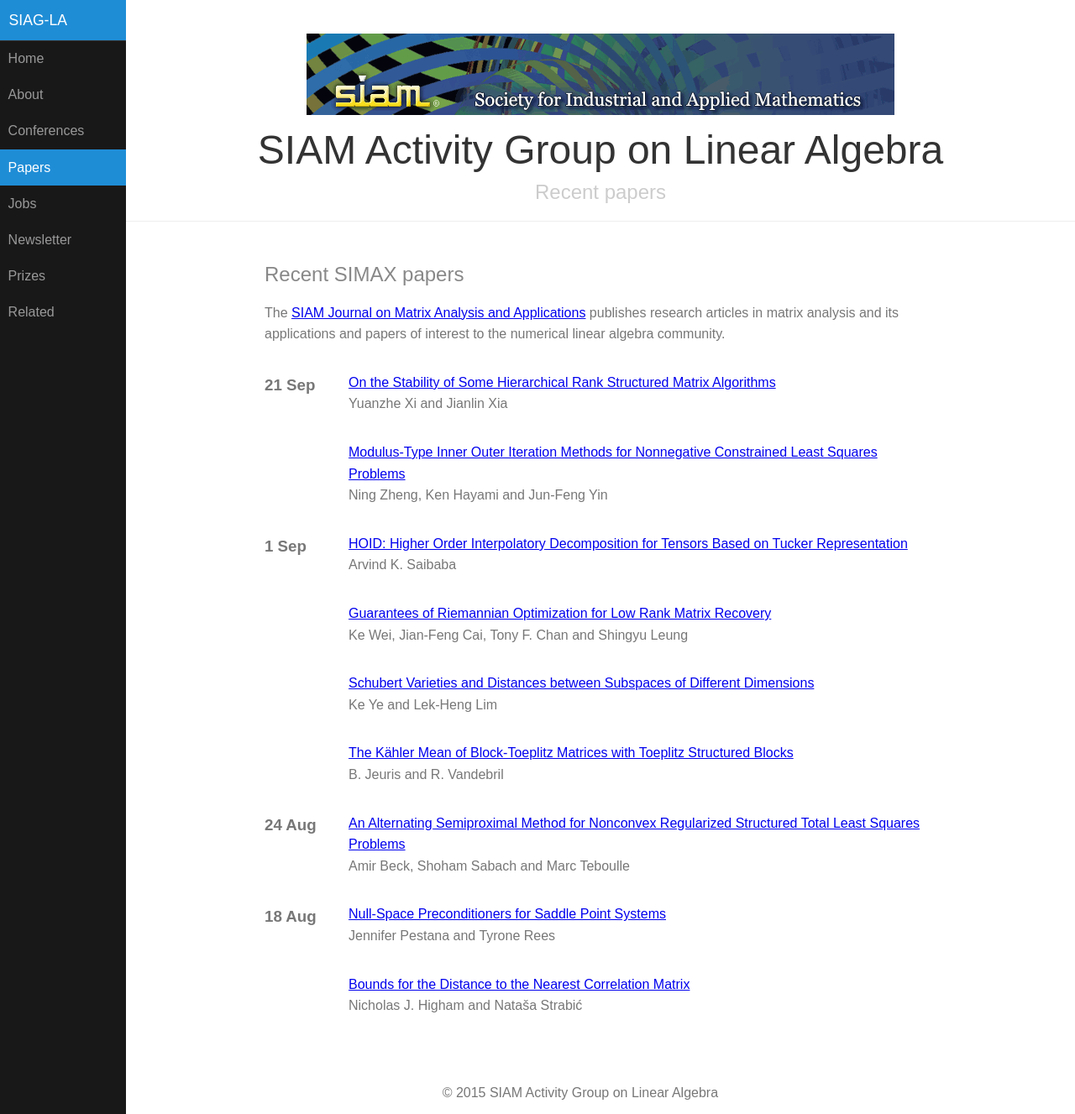
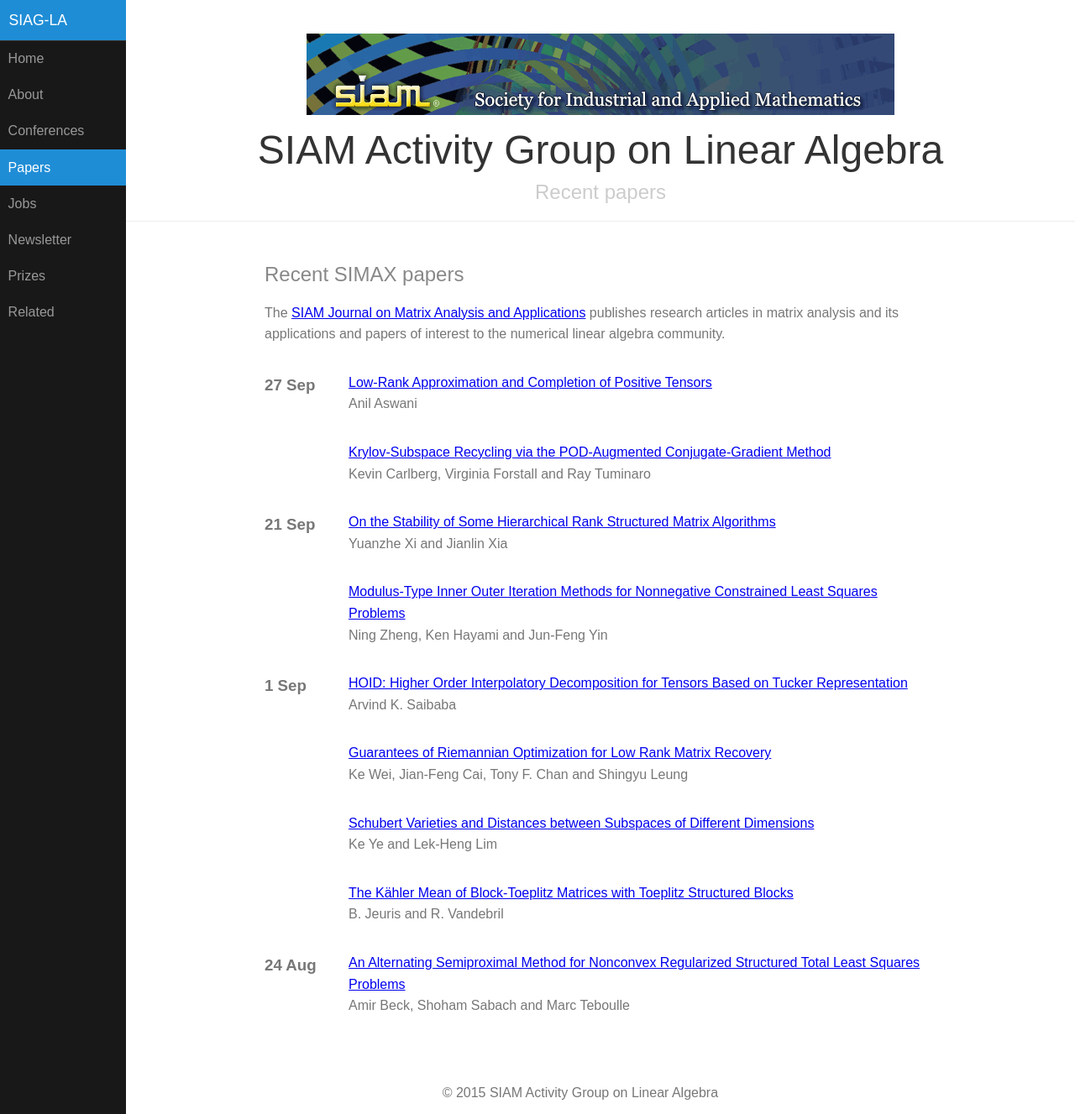
Before and after one commit to dbindel/siagla, a Jekyll site: the page built from simax.html, in a window 1280 px wide and 1327 px high. Shown: the whole window at 84% size. Built offline with Jekyll 4.4.1, drawn with Linux system fonts in a browser that asks for light colours.

Commit message:
Automated updates to simax.yml

```diff
--- a/_data/simax.yml
+++ b/_data/simax.yml
@@ -1806,3 +1806,19 @@
   pp_start: '1279'
   title: On the Stability of Some Hierarchical Rank Structured Matrix Algorithms
   volume: '37'
+- authors: Kevin Carlberg, Virginia Forstall and Ray Tuminaro
+  date: '2016-09-27T07:00:00Z'
+  doi: doi:10.1137/16M1057693
+  link: http://epubs.siam.org/doi/abs/10.1137/16M1057693?ai=s7&mi=3ezuvv&af=R
+  pp_end: '1336'
+  pp_start: '1304'
+  title: Krylov-Subspace Recycling via the POD-Augmented Conjugate-Gradient Method
+  volume: '37'
+- authors: Anil Aswani
+  date: '2016-09-27T07:00:00Z'
+  doi: doi:10.1137/16M1078318
+  link: http://epubs.siam.org/doi/abs/10.1137/16M1078318?ai=s7&mi=3ezuvv&af=R
+  pp_end: '1364'
+  pp_start: '1337'
+  title: Low-Rank Approximation and Completion of Positive Tensors
+  volume: '37'
```
